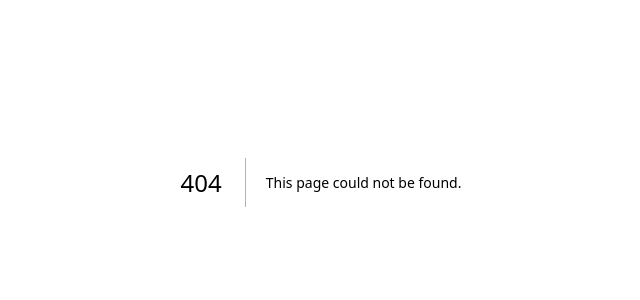
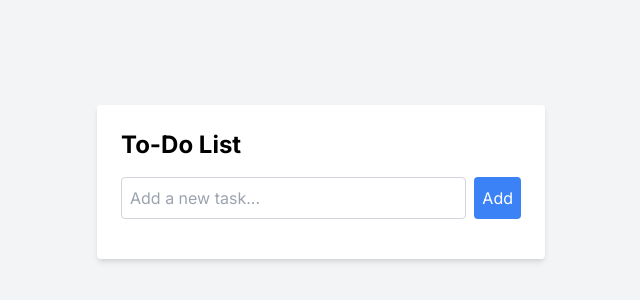
Before and after one commit to golf-sarawut/nextjs-code-examples, a Next.js app: page /no-abstraction1 in a window 1280 px wide. Before the commit this address had no page. Shown: the part 218-518 px from the top of the page, without its empty margins (319-959 px from the left). Built offline with nearby package versions, Linux system fonts and the light colour scheme.

Commit message:
Add code examples.

```diff
--- /dev/null
+++ b/app/no-abstraction1/page.tsx
@@ -0,0 +1,82 @@
+"use client"
+import React, { useState, ChangeEvent } from "react";
+
+type Todo = {
+  text: string;
+  completed: boolean;
+};
+
+export default function Page() {
+  const [todos, setTodos] = useState<Todo[]>([]);
+  const [newTodo, setNewTodo] = useState<string>("");
+
+  const handleInputChange = (e: ChangeEvent<HTMLInputElement>) => {
+    setNewTodo(e.target.value);
+  };
+
+  const handleAddTodo = () => {
+    if (newTodo.trim() !== "") {
+      setTodos([...todos, { text: newTodo, completed: false }]);
+      setNewTodo("");
+    }
+  };
+
+  const handleToggleComplete = (index: number) => {
+    const updatedTodos = todos.map((todo, i) => {
+      if (i === index) {
+        return { ...todo, completed: !todo.completed };
+      }
+      return todo;
+    });
+    setTodos(updatedTodos);
+  };
+
+  const handleDeleteTodo = (index: number) => {
+    const updatedTodos = todos.filter((_, i) => i !== index);
+    setTodos(updatedTodos);
+  };
+
+  return (
+    <div className="min-h-screen flex items-center justify-center bg-gray-100">
+      <div className="bg-white p-6 rounded shadow-md w-full max-w-md">
+        <h1 className="text-2xl font-bold mb-4">To-Do List</h1>
+        <div className="mb-4 flex">
+          <input
+            type="text"
+            value={newTodo}
+            onChange={handleInputChange}
+            className="text-black border border-gray-300 rounded p-2 flex-grow mr-2"
+            placeholder="Add a new task..."
+          />
+          <button
+            onClick={handleAddTodo}
+            className="bg-blue-500 text-white p-2 rounded"
+          >
+            Add
+          </button>
+        </div>
+        <ul>
+          {todos.map((todo, index) => (
+            <li
+              key={index}
+              className="flex items-center justify-between mb-2 p-2 border-b border-gray-200"
+            >
+              <span
+                className={`text-black flex-grow cursor-pointer ${todo.completed ? 'line-through text-gray-500' : ''}`}
+                onClick={() => handleToggleComplete(index)}
+              >
+                {todo.text}
+              </span>
+              <button
+                onClick={() => handleDeleteTodo(index)}
+                className="bg-red-500 text-white p-2 rounded"
+              >
+                Delete
+              </button>
+            </li>
+          ))}
+        </ul>
+      </div>
+    </div>
+  );
+}
```
